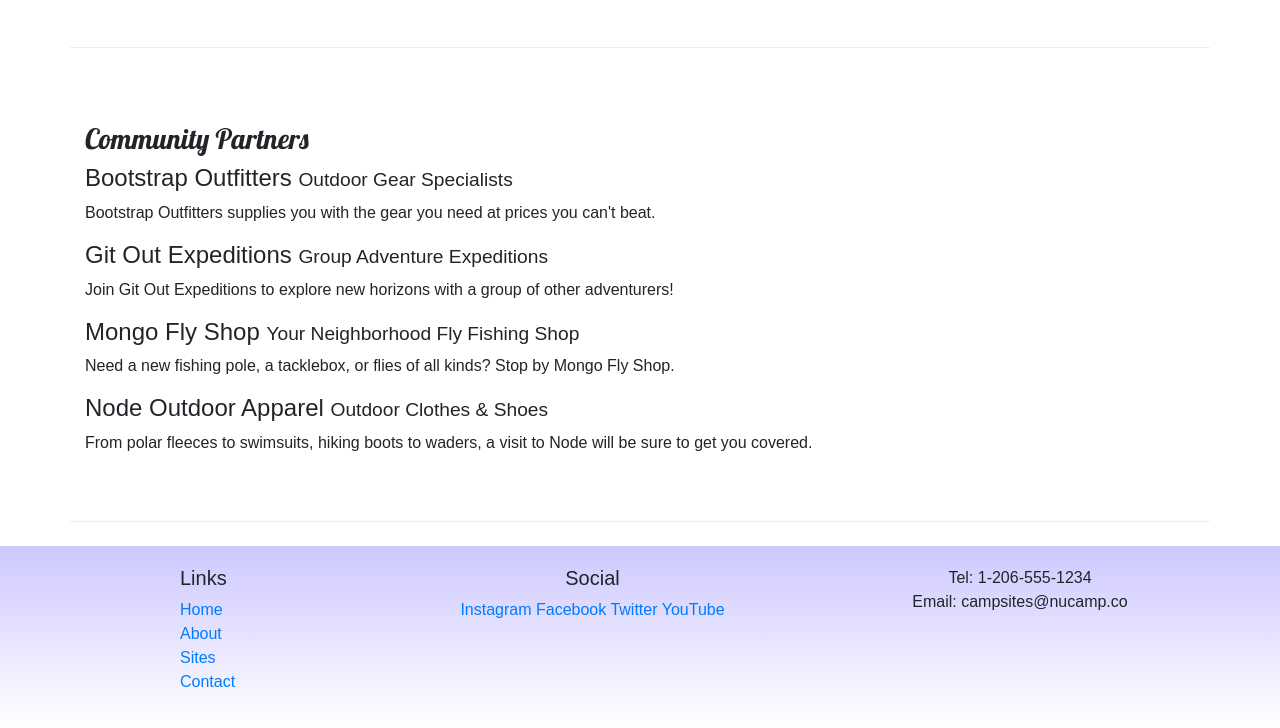
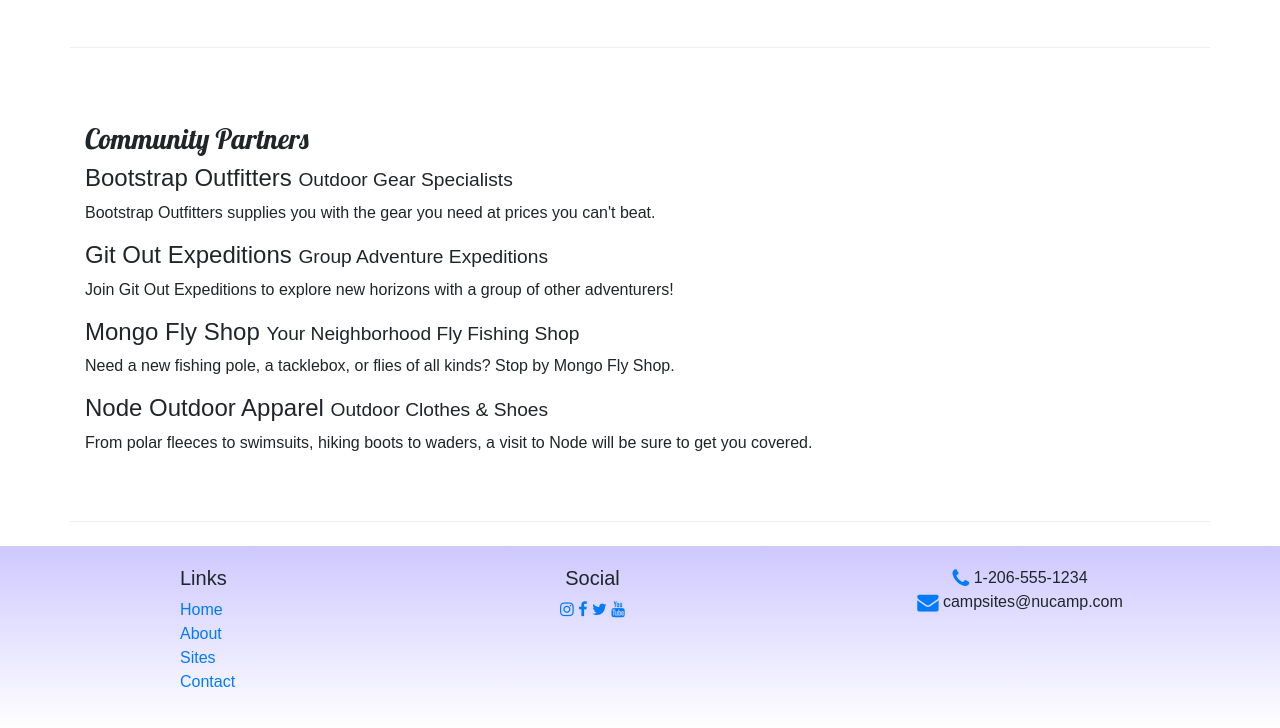
Before and after one commit to ChristianBenitez/nucampsite, a website: page aboutus.html in a window 1280 px wide. Shown: the part 571-1299 px from the top of the page. Drawn offline with nearby package versions, Linux system fonts and the light colour scheme.

Commit message:
Icon Fonts

```diff
--- a/aboutus.html
+++ b/aboutus.html
@@ -86,14 +86,14 @@
                 </div>
                 <div class="col-6 col-sm-5 text-center">
                     <h5>Social</h5>
-                    <a href="http://instagram.com/">Instagram</a>
-                    <a href="http://facebook.com/">Facebook</a>
-                    <a href="http://twitter.com/">Twitter</a>
-                    <a href="http://youtube.com/">YouTube</a>
+                    <a href="http://instagram.com/"><i class="fa fa-instagram"></i></a>
+                    <a href="http://facebook.com/"><i class="fa fa-facebook"></i></a>
+                    <a href="http://twitter.com/"><i class="fa fa-twitter"></i></a>
+                    <a href="http://youtube.com/"><i class="fa fa-youtube"></i></a>
                 </div>
                 <div class="col-sm-4 text-center">
-                    Tel: 1-206-555-1234<br />
-                    Email: campsites@nucamp.co
+                    <i class="fa fa-phone fa-lg text-primary"></i> 1-206-555-1234<br />
+                    <i class="fa fa-envelope fa-lg text-primary"></i> campsites@nucamp.com
                 </div>
            </div>
         </div>
```
Also changed, not shown: index.html (+0 -1 lines).
